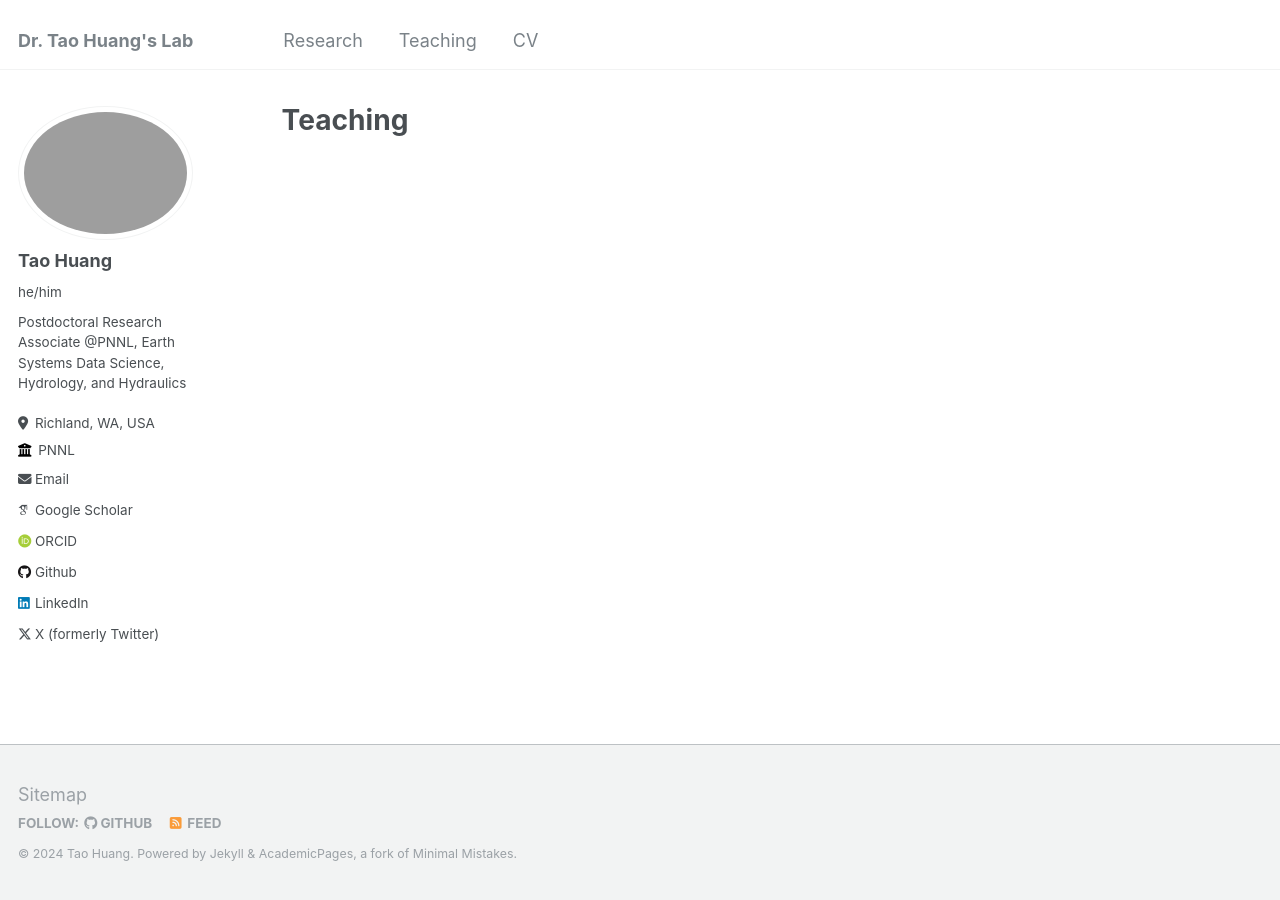
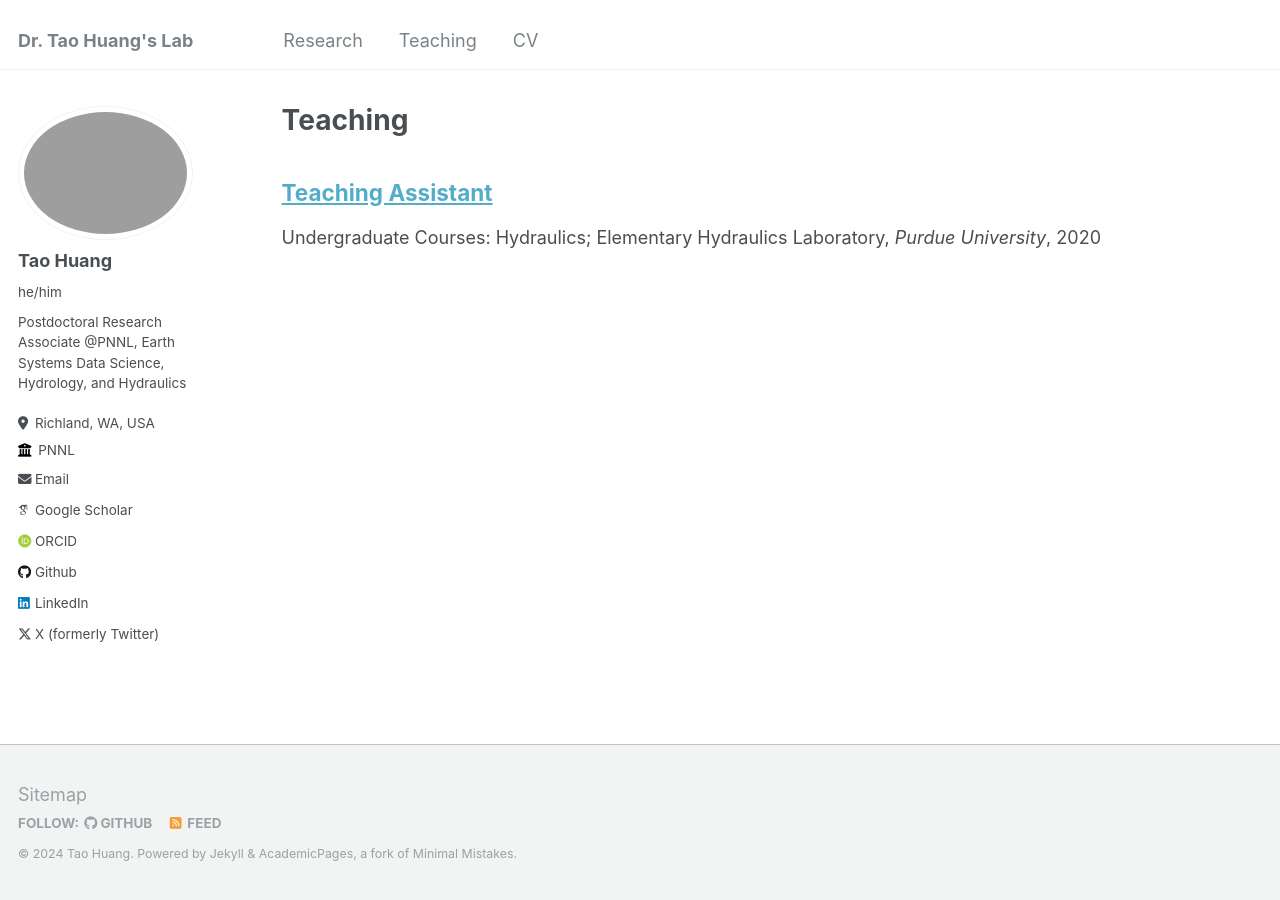
Before and after one commit to huan1441/huan1441.github.io, a Jekyll site: the page built from _pages/teaching.html, in a window 1280 px wide. Built offline with Jekyll 4.4.1, drawn with Linux system fonts in a browser that asks for light colours; some web fonts are replaced; a file with an impossible date is left out.

Commit message:
Update Teaching_1.md

```diff
--- a/_teaching/Teaching_1.md
+++ b/_teaching/Teaching_1.md
@@ -4,6 +4,6 @@ collection: teaching
 type: "Undergraduate Courses: Hydraulics; Elementary Hydraulics Laboratory"
 #permalink: /teaching/Teaching_1
 venue: "Purdue University"
-date: 2021
+date: 2020-08-01
 #location: "City, Country"
 ---
```
